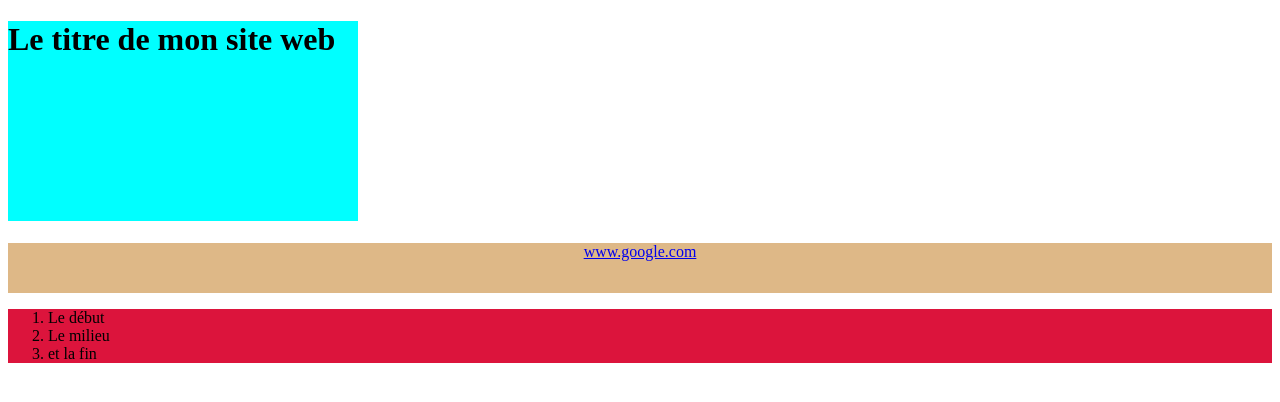
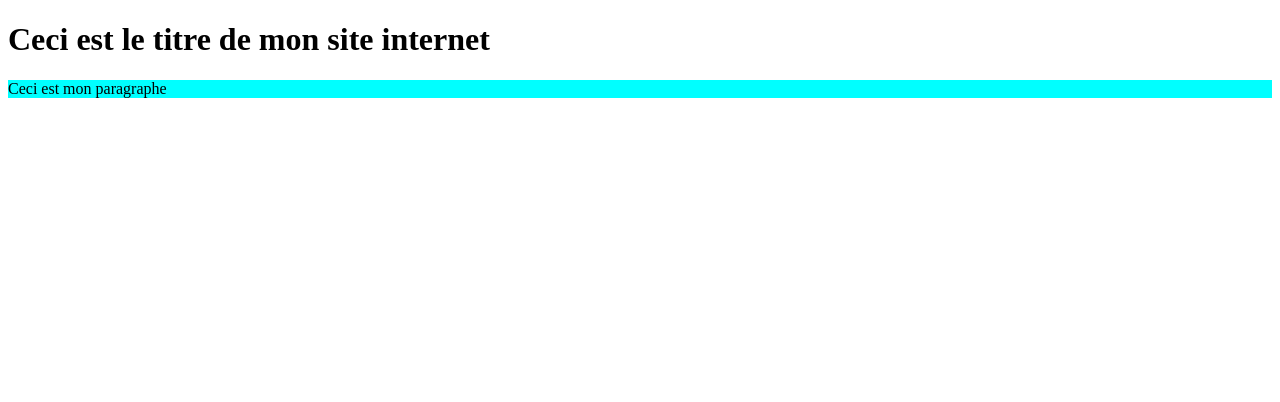
Before and after one commit to rencho13/udemy, a plain HTML site: page index.html in a window 1280 px wide. Drawn offline with Linux system fonts and the light colour scheme.

Commit message:
debut css

```diff
--- a/index.html
+++ b/index.html
@@ -3,25 +3,12 @@
 <html>
     <head>
         <title> Titre de ma page Html</title>
+        <link rel="stylesheet" href="styles.css">
     </head>
 
     <body>
-        <div>
-            <h1 style="width: 350px;height: 200px;background-color: aqua">Le titre de mon site web</h1>
-        </div>
-
-        <div style="text-align: center;background-color: burlywood;height: 50px"><a href="http://www.google.fr">www.google.com</a>
-        </div>
-
-        <div style="background-color: crimson">
-            <ol>
-                <li>Le début</li>
-                <li>Le milieu</li>
-                <li>et la fin</li>
-
-            </ol>
-        </div>
-
+        <h1>Ceci est le titre de mon site internet</h1>
+        <p> Ceci est mon paragraphe</p>
 
     </body>
 </html>
--- /dev/null
+++ b/styles.css
@@ -0,0 +1,6 @@
+
+
+p  {
+
+    background-color: aqua
+}
```
